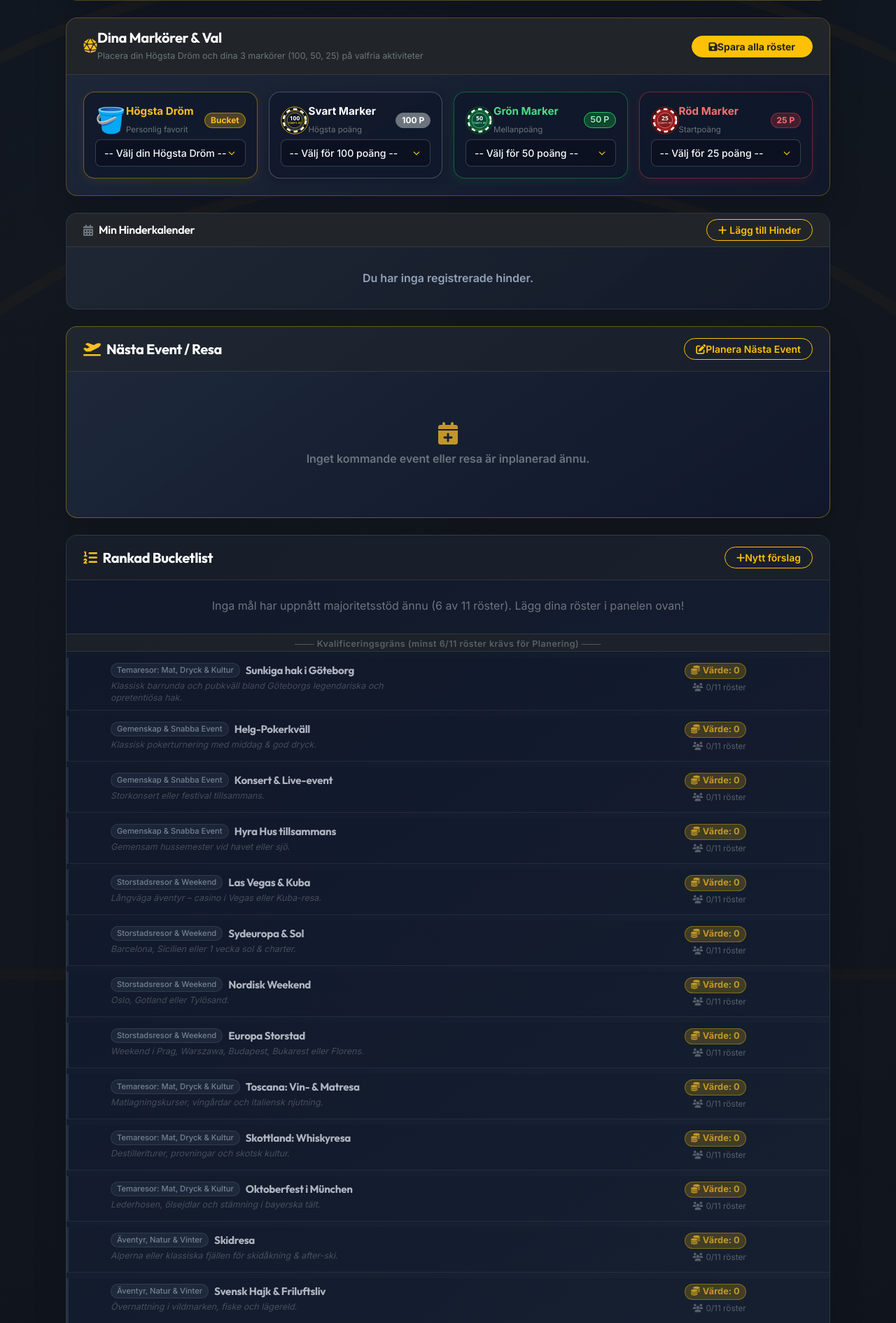
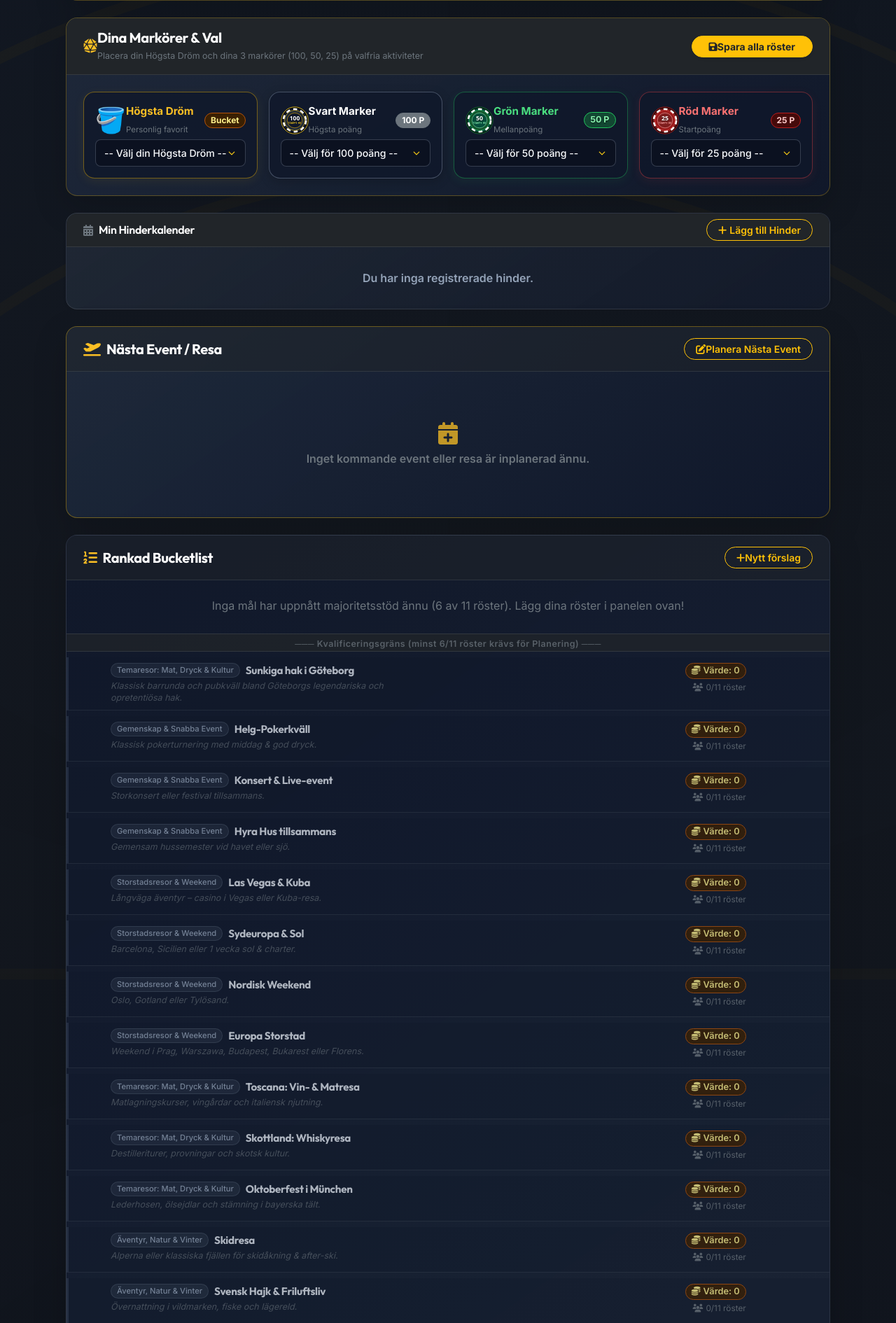
Before and after one commit to johansiedberg/Toarps_Herrklubb, a Django app: page /herrklubb/ in a window 1280 px wide. Shown: the part 439-2329 px from the top of the page at 70% size. Run offline with Django 5.2, Linux system fonts and the light colour scheme; a user stored in the database is signed in; data comes from the database, SQL or seed files in the repository; data that the repository does not hold is empty.

Commit message:
fix(contrast): upgrade banners and badges to WCAG AAA monochromatic tonal contrast standards

```diff
--- a/herrklubb/static/herrklubb/css/style.css
+++ b/herrklubb/static/herrklubb/css/style.css
@@ -353,3 +353,41 @@ footer {
     pointer-events: none;
     line-height: 1;
 }
+
+/* ==========================================
+   MONOCHROMATIC TONAL CONTRAST BADGES (WCAG AAA)
+   ========================================== */
+.badge-tonal-gold {
+    background-color: #3b2002 !important;
+    border: 1px solid #b45309 !important;
+    color: #fef08a !important;
+    font-weight: 600;
+}
+
+.badge-tonal-green {
+    background-color: #052e16 !important;
+    border: 1px solid #15803d !important;
+    color: #dcfce7 !important;
+    font-weight: 600;
+}
+
+.badge-tonal-red {
+    background-color: #450a0a !important;
+    border: 1px solid #b91c1c !important;
+    color: #fecaca !important;
+    font-weight: 600;
+}
+
+.badge-tonal-blue {
+    background-color: #082f49 !important;
+    border: 1px solid #0284c7 !important;
+    color: #bae6fd !important;
+    font-weight: 600;
+}
+
+.badge-tonal-silver {
+    background-color: rgba(148, 163, 184, 0.12) !important;
+    border: 1px solid rgba(148, 163, 184, 0.28) !important;
+    color: #e2e8f0 !important;
+    font-weight: 600;
+}
--- a/templates/herrklubb/bucket_item_card.html
+++ b/templates/herrklubb/bucket_item_card.html
@@ -27,10 +27,10 @@
 
             <!-- Points & Votes Badge Bar -->
             <div class="d-flex flex-wrap align-items-center gap-2 mb-3">
-                <div class="px-3 py-1.5 rounded-pill bg-warning bg-opacity-25 border border-warning border-opacity-50 text-warning fw-bold small">
+                <div class="px-3 py-1.5 rounded-pill badge-tonal-gold small">
                     <i class="fa-solid fa-coins me-1"></i> {{ item.total_points }} Poäng
                 </div>
-                <div class="px-3 py-1.5 rounded-pill bg-info bg-opacity-25 border border-info border-opacity-50 text-info fw-semibold small">
+                <div class="px-3 py-1.5 rounded-pill badge-tonal-blue small">
                     <i class="fa-solid fa-users me-1"></i> {{ item.vote_count }}/11 Röster
                 </div>
 
--- a/templates/herrklubb/bucket_item_row.html
+++ b/templates/herrklubb/bucket_item_row.html
@@ -115,7 +115,7 @@
         <!-- Col 4: Total Value & Vote Count (vertically centered to match chips block) -->
         <div class="col-5 col-md-3 col-lg-3 text-end pe-md-4 pe-lg-5 d-flex align-items-center justify-content-end p-0" style="min-width: 95px;">
             <div class="d-flex flex-column align-items-end justify-content-center m-0 p-0">
-                <span class="badge bg-warning bg-opacity-25 border border-warning border-opacity-50 text-warning fw-bold px-2 py-1 rounded-pill mb-1" style="font-size: 0.8rem; line-height: 1;">
+                <span class="badge badge-tonal-gold px-2 py-1 rounded-pill mb-1" style="font-size: 0.8rem; line-height: 1;">
                     <i class="fa-solid fa-coins me-1"></i>Värde: {{ item.total_points }}
                 </span>
                 <span class="small {% if item.vote_count >= 6 %}text-warning fw-bold{% else %}text-secondary{% endif %}" style="font-size: 0.74rem;">
--- a/templates/herrklubb/herrklubb.html
+++ b/templates/herrklubb/herrklubb.html
@@ -53,7 +53,7 @@
                                             <span class="text-secondary small" style="font-size: 0.72rem;">Personlig favorit</span>
                                         </div>
                                     </div>
-                                    <span class="badge bg-warning bg-opacity-25 text-warning border border-warning border-opacity-50 rounded-pill px-2.5 py-1 small fw-bold">
+                                    <span class="badge badge-tonal-gold rounded-pill px-2.5 py-1 small fw-bold">
                                         Bucket
                                     </span>
                                 </div>
@@ -173,7 +173,7 @@
                                             <span class="text-secondary small" style="font-size: 0.72rem;">Startpoäng</span>
                                         </div>
                                     </div>
-                                    <span class="badge bg-danger bg-opacity-25 text-danger border border-danger border-opacity-50 rounded-pill px-2.5 py-1 small fw-bold">
+                                    <span class="badge badge-tonal-red rounded-pill px-2.5 py-1 small fw-bold">
                                         25 P
                                     </span>
                                 </div>
@@ -229,7 +229,7 @@
                         <div class="col-md-6 col-lg-4">
                             <div class="p-3 rounded-3 bg-dark bg-opacity-70 border border-danger border-opacity-30 d-flex align-items-center justify-content-between shadow-sm">
                                 <div>
-                                    <span class="badge bg-danger bg-opacity-25 text-danger border border-danger border-opacity-40 mb-1" style="font-size: 0.72rem;">
+                                    <span class="badge badge-tonal-red mb-1" style="font-size: 0.72rem;">
                                         <i class="fa-solid fa-ban me-1"></i>Förhinder
                                     </span>
                                     <h4 class="h6 fw-bold text-white mb-0 font-monospace" style="letter-spacing: 0.5px; font-size: 0.95rem;">
@@ -290,7 +290,7 @@
                     <div class="col-lg-8 col-xl-9 text-start">
                         {% if next_event.category %}
                             <div class="mb-2">
-                                <span class="badge bg-warning bg-opacity-25 text-warning border border-warning rounded-pill px-3 py-1 small fw-bold">
+                                <span class="badge badge-tonal-gold rounded-pill px-3 py-1.5 small fw-bold shadow-sm">
                                     {{ next_event.category.icon }} {{ next_event.category.name }}
                                 </span>
                             </div>
@@ -348,12 +348,12 @@
                                 <div class="d-flex flex-wrap gap-2">
                                     {% for b_item in next_event.bucket_items.all %}
                                         <div class="badge bg-dark bg-opacity-75 text-white border border-warning border-opacity-40 rounded-3 p-2 d-inline-flex align-items-center gap-2 shadow-sm" style="font-size: 0.84rem;">
-                                            <span class="badge rounded-pill bg-warning bg-opacity-25 text-warning px-2 py-0.5" style="font-size: 0.7rem;">
+                                            <span class="badge rounded-pill badge-tonal-gold px-2 py-0.5" style="font-size: 0.7rem;">
                                                 {{ b_item.category.name }}
                                             </span>
                                             <span class="fw-bold text-light">{{ b_item.title }}</span>
                                             {% if b_item.total_points %}
-                                                <span class="badge bg-warning bg-opacity-25 text-warning rounded-pill px-1.5 py-0.5" style="font-size: 0.68rem;" title="Totalt värde i bucketlist">
+                                                <span class="badge badge-tonal-gold rounded-pill px-1.5 py-0.5" style="font-size: 0.68rem;" title="Totalt värde i bucketlist">
                                                     <i class="fa-solid fa-coins me-1"></i>{{ b_item.total_points }}p
                                                 </span>
                                             {% endif %}
@@ -594,14 +594,14 @@
                     <div class="mb-3">
                         <label class="form-label text-warning fw-semibold d-flex align-items-center justify-content-between mb-2">
                             <span><i class="fa-solid fa-users-gear me-1.5"></i>Ansvariga / Samordnare</span>
-                            <span class="badge bg-info bg-opacity-25 text-info fw-normal" style="font-size: 0.72rem;">Fritt val (En eller flera)</span>
+                            <span class="badge badge-tonal-blue fw-normal" style="font-size: 0.72rem;">Fritt val (En eller flera)</span>
                         </label>
 
                         <!-- Currently Selected Coordinators Container -->
                         <div id="selectedCoordinatorsContainer" class="d-flex flex-wrap gap-1.5 mb-2">
                             {% if next_event and next_event.coordinators.all %}
                                 {% for coord in next_event.coordinators.all %}
-                                    <div class="coord-pill badge bg-info bg-opacity-25 text-info border border-info border-opacity-40 rounded-pill px-3 py-1.5 d-inline-flex align-items-center gap-2" id="coord_pill_{{ coord.id }}">
+                                    <div class="coord-pill badge badge-tonal-blue rounded-pill px-3 py-1.5 d-inline-flex align-items-center gap-2" id="coord_pill_{{ coord.id }}">
                                         <input type="checkbox" name="coordinators" value="{{ coord.id }}" checked id="coord_check_{{ coord.id }}" class="d-none">
                                         <span class="fw-bold"><i class="fa-solid fa-user me-1"></i>{% if coord.get_full_name %}{{ coord.get_full_name }}{% else %}{{ coord.username }}{% endif %}</span>
                                         <button type="button" class="btn-close btn-close-white ms-1" style="font-size: 0.55rem;" onclick="removeCoordinator({{ coord.id }})" title="Ta bort samordnare"></button>
@@ -641,14 +641,14 @@
                     <div class="mb-3 pt-2 border-top border-secondary border-opacity-25">
                         <label class="form-label text-warning fw-semibold d-flex align-items-center justify-content-between">
                             <span><i class="fa-solid fa-link me-1.5"></i>Kopplade förslag från Bucketlisten</span>
-                            <span class="badge bg-warning bg-opacity-25 text-warning fw-normal" style="font-size: 0.72rem;">Valfritt (Kan täcka flera)</span>
+                            <span class="badge badge-tonal-gold fw-normal" style="font-size: 0.72rem;">Valfritt (Kan täcka flera)</span>
                         </label>
 
                         <!-- Currently Linked Items Container -->
                         <div id="linkedItemsBadgeContainer" class="d-flex flex-wrap gap-1.5 mb-2">
                             {% if next_event and next_event.bucket_items.all %}
                                 {% for b_item in next_event.bucket_items.all %}
-                                    <div class="linked-item-pill badge bg-warning bg-opacity-25 text-warning border border-warning border-opacity-40 rounded-pill px-3 py-1.5 d-inline-flex align-items-center gap-2" id="linked_pill_{{ b_item.id }}">
+                                    <div class="linked-item-pill badge badge-tonal-gold rounded-pill px-3 py-1.5 d-inline-flex align-items-center gap-2" id="linked_pill_{{ b_item.id }}">
                                         <input type="checkbox" name="linked_bucket_items" value="{{ b_item.id }}" checked id="linked_check_{{ b_item.id }}" class="d-none">
                                         <span class="fw-bold"><i class="fa-solid fa-lightbulb me-1"></i>{{ b_item.category.name }}: {{ b_item.title }}</span>
                                         <button type="button" class="btn-close btn-close-white ms-1" style="font-size: 0.55rem;" onclick="removeLinkedItem({{ b_item.id }})" title="Ta bort koppling"></button>
@@ -924,7 +924,7 @@ function addBucketItemFromPicker() {
     var container = document.getElementById('linkedItemsBadgeContainer');
     if (container) {
         var newPill = document.createElement('div');
-        newPill.className = 'linked-item-pill badge bg-warning bg-opacity-25 text-warning border border-warning border-opacity-40 rounded-pill px-3 py-1.5 d-inline-flex align-items-center gap-2';
+        newPill.className = 'linked-item-pill badge badge-tonal-gold rounded-pill px-3 py-1.5 d-inline-flex align-items-center gap-2';
         newPill.id = 'linked_pill_' + itemId;
         newPill.innerHTML = `
             <input type="checkbox" name="linked_bucket_items" value="${itemId}" checked id="linked_check_${itemId}" class="d-none">
@@ -967,7 +967,7 @@ function addCoordinatorFromPicker() {
     var container = document.getElementById('selectedCoordinatorsContainer');
     if (container) {
         var newPill = document.createElement('div');
-        newPill.className = 'coord-pill badge bg-info bg-opacity-25 text-info border border-info border-opacity-40 rounded-pill px-3 py-1.5 d-inline-flex align-items-center gap-2';
+        newPill.className = 'coord-pill badge badge-tonal-blue rounded-pill px-3 py-1.5 d-inline-flex align-items-center gap-2';
         newPill.id = 'coord_pill_' + memberId;
         newPill.innerHTML = `
             <input type="checkbox" name="coordinators" value="${memberId}" checked id="coord_check_${memberId}" class="d-none">
```
